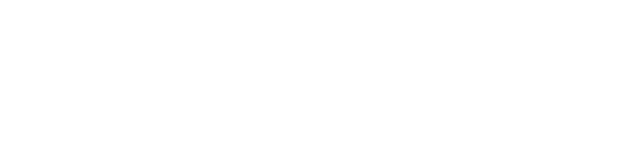
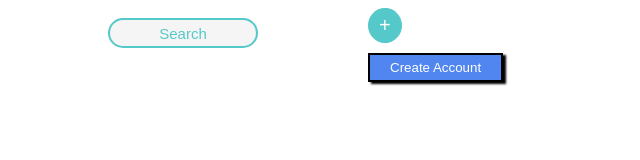
Before and after one commit to HBarleta/Web_Fundamentals, a plain HTML site: page CSS/button_up/index.html in a window 1280 px wide. Shown: the whole page, without its empty margins (0-640 px from the left). Drawn offline with Linux system fonts and the light colour scheme.

Commit message:
new assignments for CSS, styling

```diff
--- a/CSS/button_up/index.html
+++ b/CSS/button_up/index.html
@@ -8,6 +8,8 @@
   <link rel="stylesheet" href="style.css">
 </head>
 <body>
-
+  <div><button class="search">Search</button></div>
+  <div><button class="add">+</button></div>
+  <div><button class="createAccount">Create Account</button></div>
 </body>
 </html>
--- a/CSS/button_up/style.css
+++ b/CSS/button_up/style.css
@@ -0,0 +1,33 @@
+.search {
+  background-color: whitesmoke;
+  color: rgb(85, 201, 201);
+  margin: 10px;
+  text-align: center;
+  width: 150px;
+  height: 30px;
+  font-size: 15px;
+  text-align: center;
+  border: 1.5pt solid rgb(85, 201, 201);
+  border-radius: 20px;
+  margin-left: 100px;
+  margin-bottom: 10px;
+  float: inline-start;
+}
+.add {
+  border: 1pt solid rgb(85, 201, 201);
+  border-radius: 50%;
+  padding: 5px 10px 5px 10px;
+  background-color: rgb(85, 201, 201);
+  color: white;
+  font-size: 15pt;
+  margin-left: 100px;
+}
+.createAccount {
+  margin-top: 10px;
+  margin-left: 100px;
+  box-shadow: 3px 2px 2px black;
+  border: 1.5pt solid black;
+  padding: 5px 20px 5px 20px;
+  background-color: rgb(81, 133, 239);
+  color: white;
+}
```
